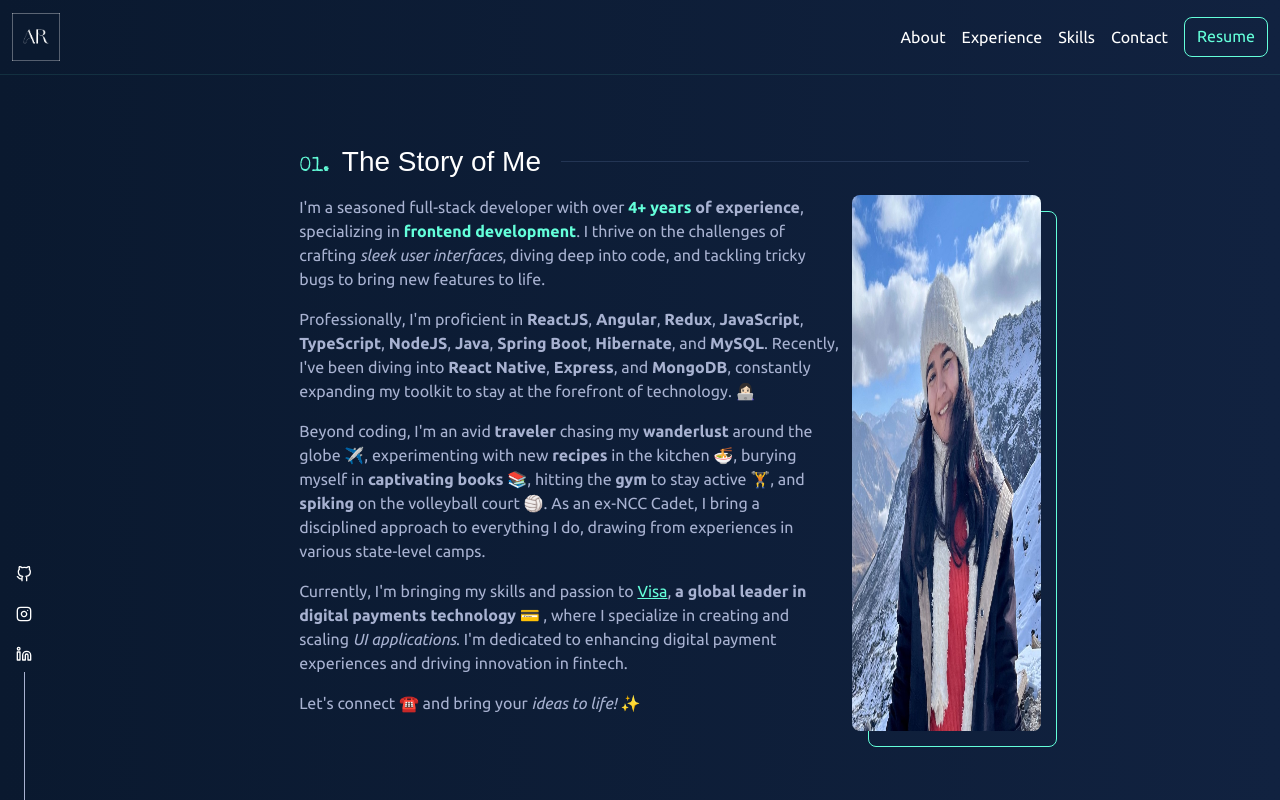
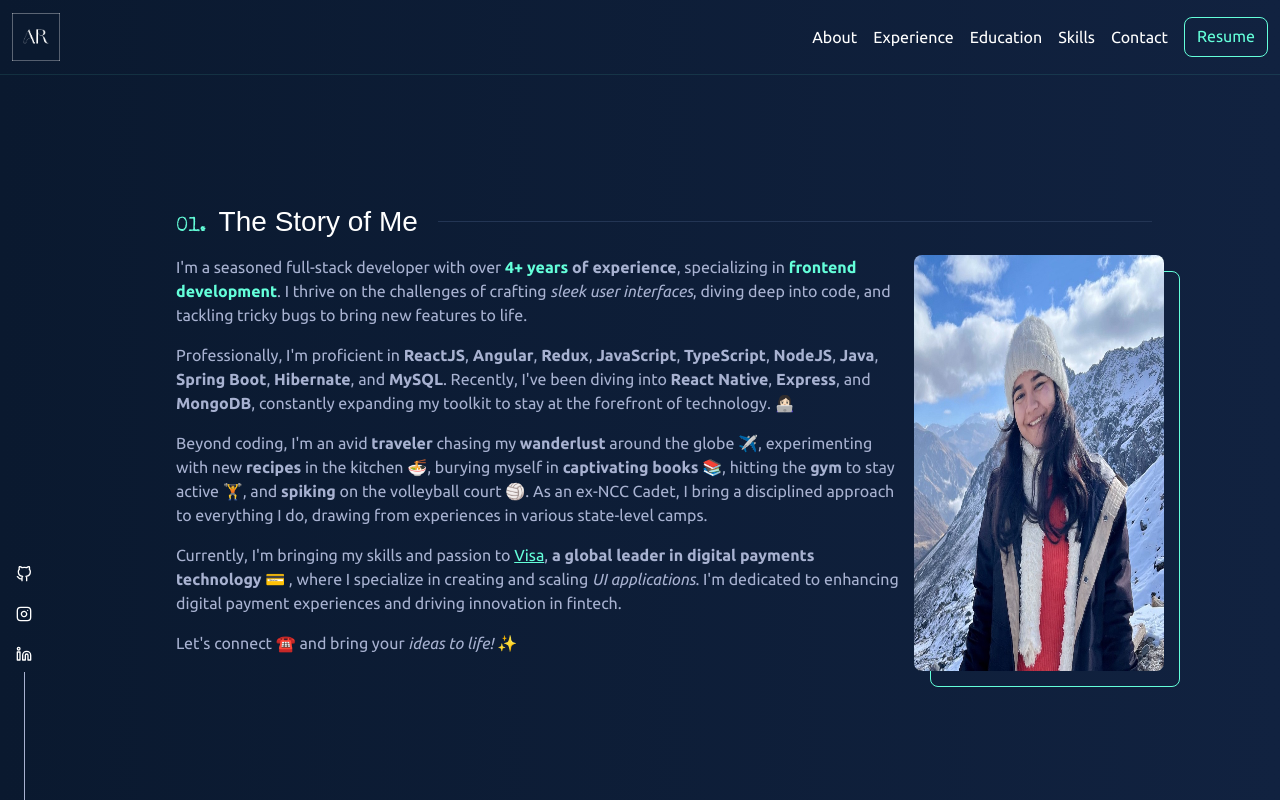
Before and after one commit to dev-bugger/portfolio, a React (Create React App) app: page /portfolio/about in a window 1280 px wide. Built offline with nearby package versions, Linux system fonts and the light colour scheme; a web font is replaced by a local one.

Commit message:
fixing section numbers

```diff
--- a/src/components/AboutMe.tsx
+++ b/src/components/AboutMe.tsx
@@ -7,7 +7,7 @@
   const experience = React.useMemo(calculateExperience, []);
 
   return (
-    <section id="about_me">
+    <section id="about">
       <h3 className="numbered-list">The Story of Me</h3>
       <Row>
         <Col xs={12} sm={12} md={12} lg={8} xl={9}>
--- a/src/components/Header.tsx
+++ b/src/components/Header.tsx
@@ -20,6 +20,11 @@
           <Nav.Item>
             <Nav.Link as={Link} to="/experience">
               Experience
+            </Nav.Link>
+          </Nav.Item>
+          <Nav.Item>
+            <Nav.Link as={Link} to="/education">
+              Education
             </Nav.Link>
           </Nav.Item>
           <Nav.Item>
--- a/src/index.css
+++ b/src/index.css
@@ -51,7 +51,6 @@
 
 main {
   overflow: auto;
-  counter-reset: section 0;
 }
 
 main > section {
@@ -173,8 +172,6 @@
   margin-bottom: 1rem;
 }
 .numbered-list::before {
-  counter-increment: section;
-  content: "0" counter(section) ". ";
   color: var(--text-highlight);
   font-family: var(--font-family-spl-elite);
   font-size: 1.25rem;
@@ -188,6 +185,22 @@
   margin: auto 0;
   margin-left: 1.25rem;
   background-color: var(--bg-primary-lightest);
+}
+
+#about .numbered-list::before {
+  content: "01.";
+}
+#experience .numbered-list::before {
+  content: "02.";
+}
+#education .numbered-list::before {
+  content: "03.";
+}
+#skills .numbered-list::before {
+  content: "04.";
+}
+#contact .numbered-list::before {
+  content: "05.";
 }
 
 .image-wrapper {
```
